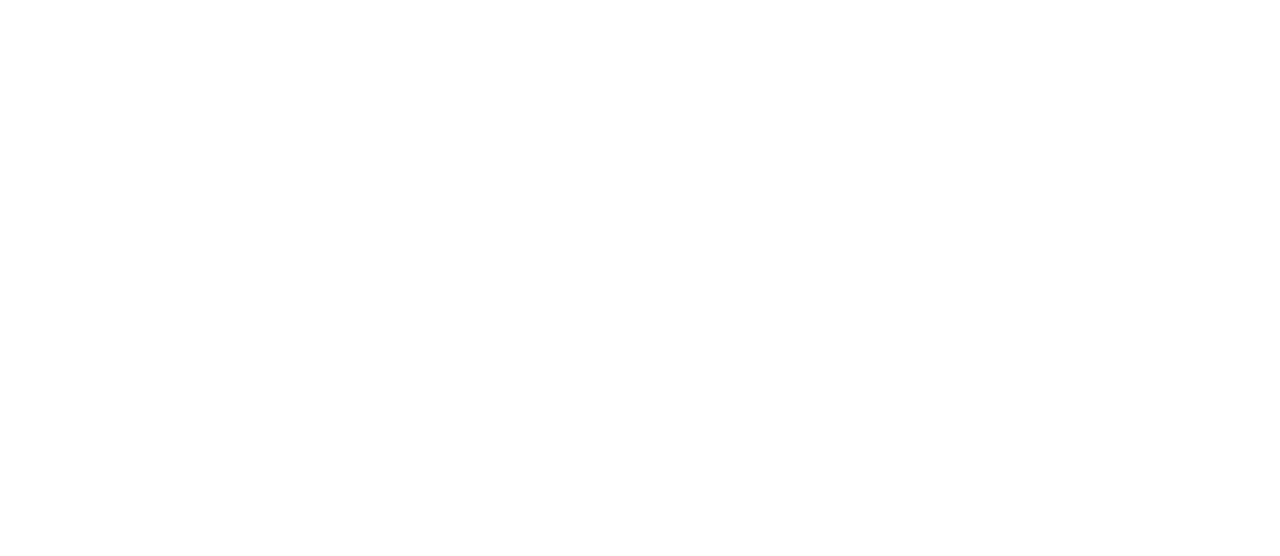
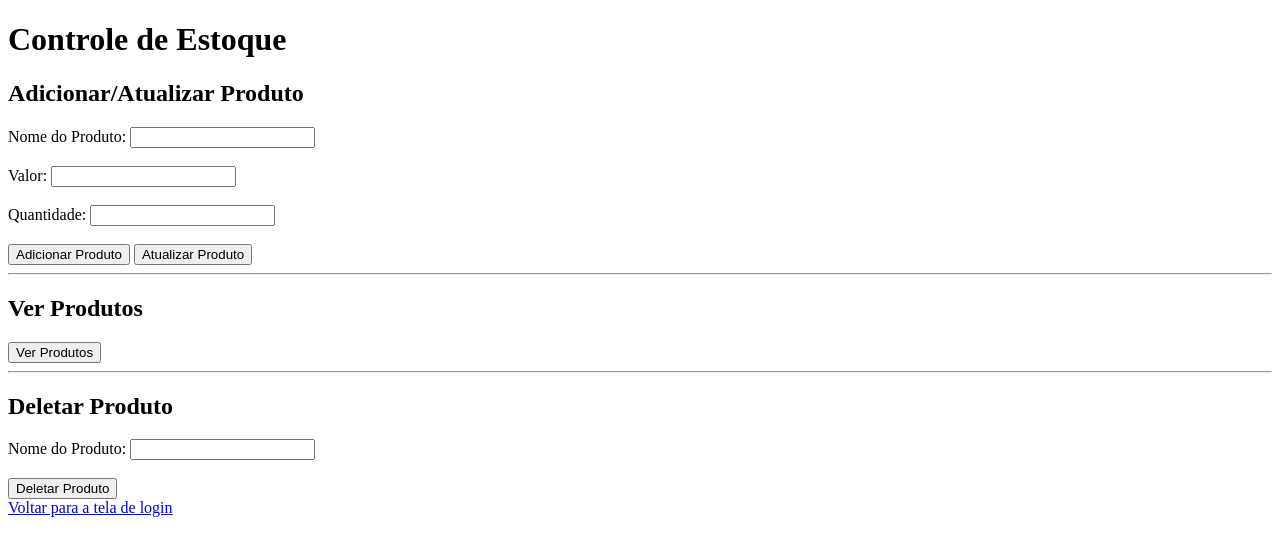
Before and after one commit to tulioalves7/Lutally-Dev, a website: page crude.html in a window 1280 px wide. Drawn offline with Linux system fonts and the light colour scheme.

Commit message:
Crude de controle de estoque

```diff
--- a/Scripts/crude.js
+++ b/Scripts/crude.js
@@ -0,0 +1,92 @@
+// Array de produtos
+const Product = [
+    {
+        nome: 'palmilha',
+        valor: 40,
+        quantidade: 300,
+    },
+    {
+        nome: 'cabedal',
+        valor: 400,
+        quantidade: 170,
+    }
+];
+
+// Função para adicionar produto
+function addProduct() {
+    const nome = document.getElementById('nome').value;
+    const valor = document.getElementById('valor').value;
+    const quantidade = document.getElementById('quantidade').value;
+
+    const exists = Product.find(item => item.nome === nome);
+    if (exists) {
+        alert(`O produto ${nome} já existe.`);
+        return;
+    }
+
+    const value = {
+        nome: nome,
+        valor: Number(valor),
+        quantidade: Number(quantidade)
+    };
+    Product.push(value);
+    alert(`Produto ${nome} adicionado com sucesso.`);
+    clearForm();
+};
+
+// Função para ver produtos
+function seeProducts() {
+    const productListDiv = document.getElementById('productList');
+    productListDiv.innerHTML = ''; // Limpa a lista anterior
+
+    Product.forEach(produto => {
+        const productElement = document.createElement('p');
+        productElement.textContent = `Nome: ${produto.nome}, Valor: ${produto.valor}, Quantidade: ${produto.quantidade}`;
+        productListDiv.appendChild(productElement);
+    });
+};
+
+// Função para atualizar produto
+function updateProduct() {
+    const nome = document.getElementById('nome').value;
+    const novoValor = document.getElementById('valor').value;
+    const novaQuantidade = document.getElementById('quantidade').value;
+
+    const index = Product.findIndex(item => item.nome === nome);
+
+    if (index === -1) {
+        alert(`O produto ${nome} não foi encontrado.`);
+        return;
+    }
+
+    if (novoValor) {
+        Product[index].valor = Number(novoValor);
+    }
+    if (novaQuantidade) {
+        Product[index].quantidade = Number(novaQuantidade);
+    }
+    alert(`Produto ${nome} atualizado com sucesso.`);
+    clearForm();
+};
+
+// Função para deletar produto
+function deleteProduct() {
+    const nome = document.getElementById('deleteNome').value;
+
+    const index = Product.findIndex(item => item.nome === nome);
+
+    if (index === -1) {
+        alert(`O produto ${nome} não foi encontrado.`);
+        return;
+    }
+
+    Product.splice(index, 1);
+    alert(`Produto ${nome} deletado com sucesso.`);
+};
+
+// Função para limpar o formulário após adição/atualização
+function clearForm() {
+    document.getElementById('nome').value = '';
+    document.getElementById('valor').value = '';
+    document.getElementById('quantidade').value = '';
+}
--- a/crude.html
+++ b/crude.html
@@ -1,11 +1,51 @@
 <!DOCTYPE html>
-<html lang="en">
+<html lang="pt-BR">
 <head>
     <meta charset="UTF-8">
     <meta name="viewport" content="width=device-width, initial-scale=1.0">
-    <title>Cadastro | Controle de estoque</title>
+    <title>Controle de Estoque</title>
 </head>
 <body>
+    <h1>Controle de Estoque</h1>
 
+    <!-- Formulário para adicionar ou atualizar produtos -->
+    <div>
+        <h2>Adicionar/Atualizar Produto</h2>
+        <label for="nome">Nome do Produto:</label>
+        <input type="text" id="nome"><br><br>
+
+        <label for="valor">Valor:</label>
+        <input type="number" id="valor"><br><br>
+
+        <label for="quantidade">Quantidade:</label>
+        <input type="number" id="quantidade"><br><br>
+
+        <button onclick="addProduct()">Adicionar Produto</button>
+        <button onclick="updateProduct()">Atualizar Produto</button>
+    </div>
+
+    <hr>
+
+    <!-- Botão para visualizar produtos -->
+    <h2>Ver Produtos</h2>
+    <button onclick="seeProducts()">Ver Produtos</button>
+
+    <!-- Área onde os produtos serão exibidos -->
+    <div id="productList"></div>
+
+    <hr>
+
+    <!-- Formulário para deletar produto -->
+    <div>
+        <h2>Deletar Produto</h2>
+        <label for="deleteNome">Nome do Produto:</label>
+        <input type="text" id="deleteNome"><br><br>
+        <button onclick="deleteProduct()">Deletar Produto</button>
+    </div>
+
+    <a href="index.html">Voltar para a tela de login</a>
+
+    <!-- Conectando o JavaScript -->
+    <script src="./Scripts/crude.js"></script>
 </body>
 </html>
--- a/package.json
+++ b/package.json
@@ -3,6 +3,7 @@
   "version": "1.0.0",
   "main": "crude.js",
   "scripts": {
+    "start": "node ./Scripts/crude.js",
     "test": "echo \"Error: no test specified\" && exit 1"
   },
   "author": "",
```
Also changed, not shown: index.html (+1 -0 lines).
